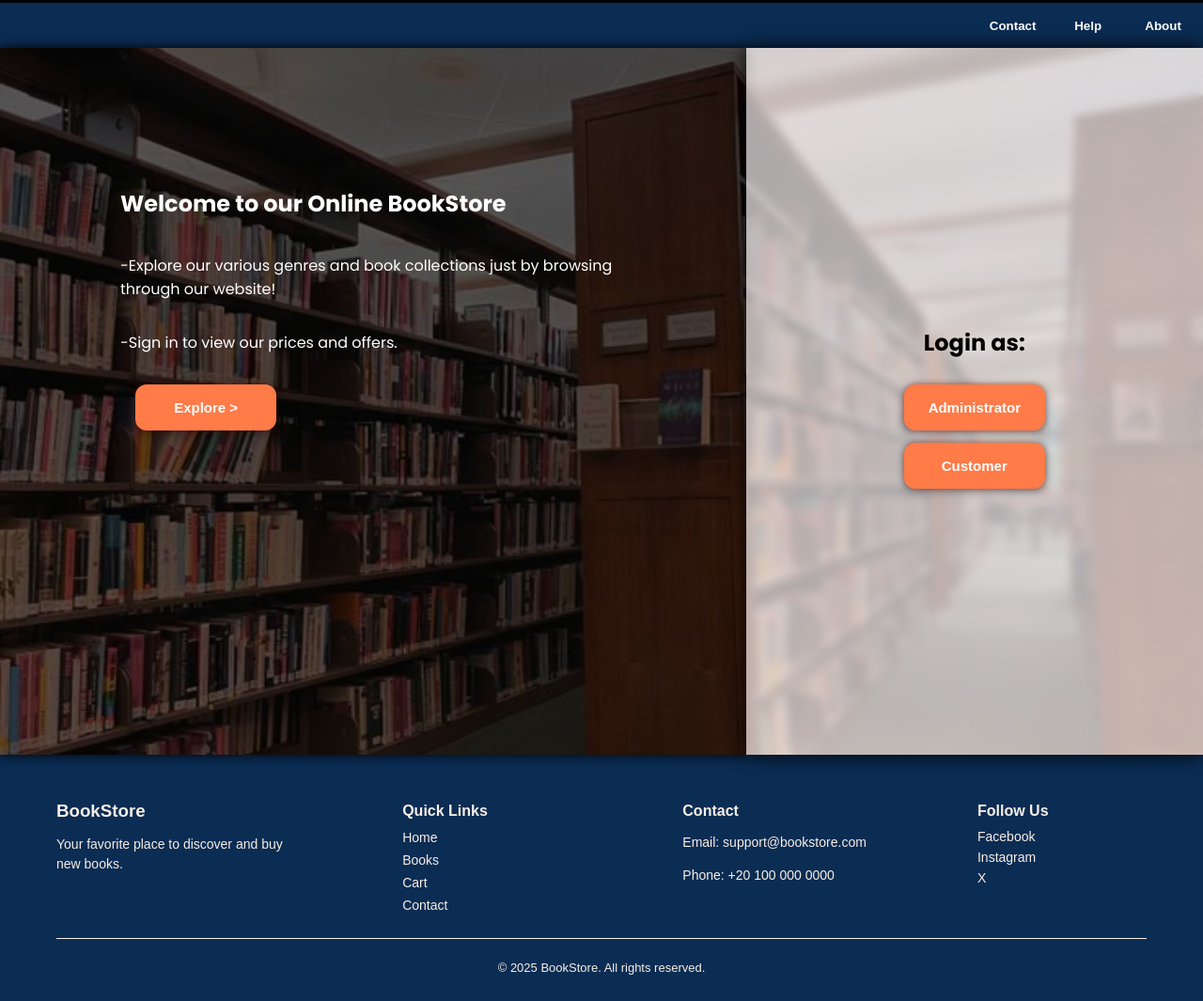
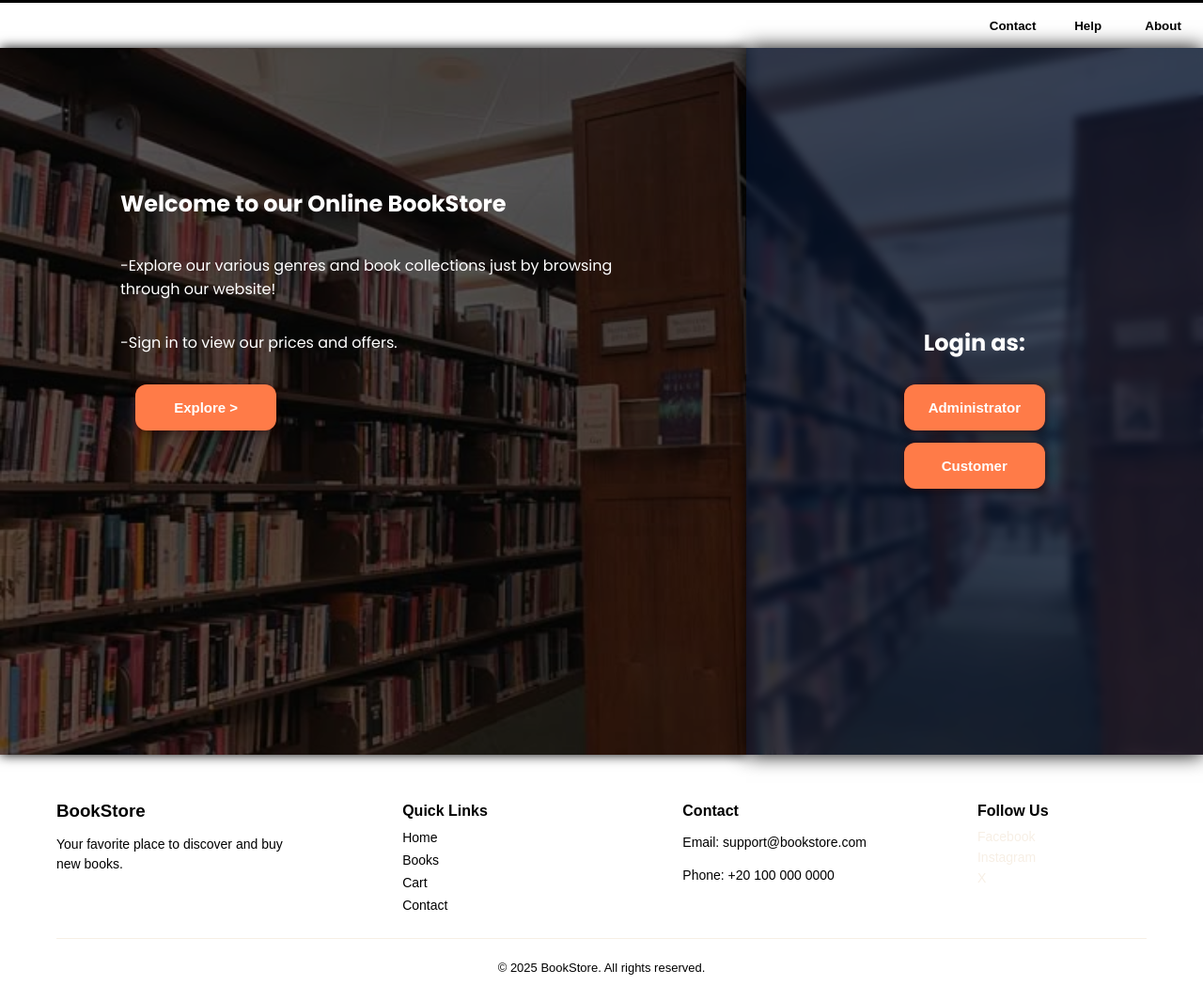
Before and after one commit to jaet0who/Frontend-Project, a plain HTML site: page signin.html in a window 1280 px wide. Shown: the whole page at 94% size. Drawn offline with Linux system fonts and the light colour scheme; grey boxes are pictures that could not be loaded.

Commit message:
design changes

```diff
--- a/signin.css
+++ b/signin.css
@@ -20,8 +20,8 @@ header
 {
     height: 6%;
     width: 100%;
-    background-color: #0b2c53;
-    color: white;
+    background-color: #ffffff;
+    color: rgb(0, 0, 0);
     display: flex;
     flex-direction: row;
     justify-content: space-between;
@@ -52,16 +52,17 @@ header
 .header-btn
 {
     cursor: pointer;
-    color: white;
-    background-color: #0b2c53;
+    color: rgb(0, 0, 0);
+    background-color: #ffffff;
     border: none;
     margin-right: 2%;
     width: 80px;
+    padding: 8px;
 }
 
 .header-btn:hover
 {
-    box-shadow: 0 4px 12px rgba(0,0,0,0.25), 0 0 6px rgba(73, 4, 4, 0.5);
+    box-shadow: 0 4px 12px rgba(173, 63, 0, 0.25), 0 0 6px rgba(255, 255, 255, 0.5);
     border-radius: 10%;
 }
 
@@ -83,9 +84,9 @@ main
 {
    display: flex;
    flex-direction: column;
-   background-color: rgba(255, 250, 250, 0.668);
+   background-color: rgba(3, 19, 45, 0.668);
    backdrop-filter: blur(5px);
-   color: black;
+   color: rgb(255, 255, 255);
    padding: 10%;
    width: 30%;
    box-shadow: 0 6px 20px 0 rgba(0, 0, 0, 0.19);
@@ -156,8 +157,8 @@ main
 }
 
 .site-footer {
-    background-color: #0b2c53;
-    color: #f7efe5;
+    background-color: #ffffff;
+    color: #000000;
     padding: 30px 60px 15px;
     font-family: Arial, sans-serif;
 }
@@ -195,7 +196,7 @@ main
 }
 
 .footer-col ul li a {
-    color: #f7efe5;
+    color: #000000;
     text-decoration: none;
     font-size: 14px;
 }
```
